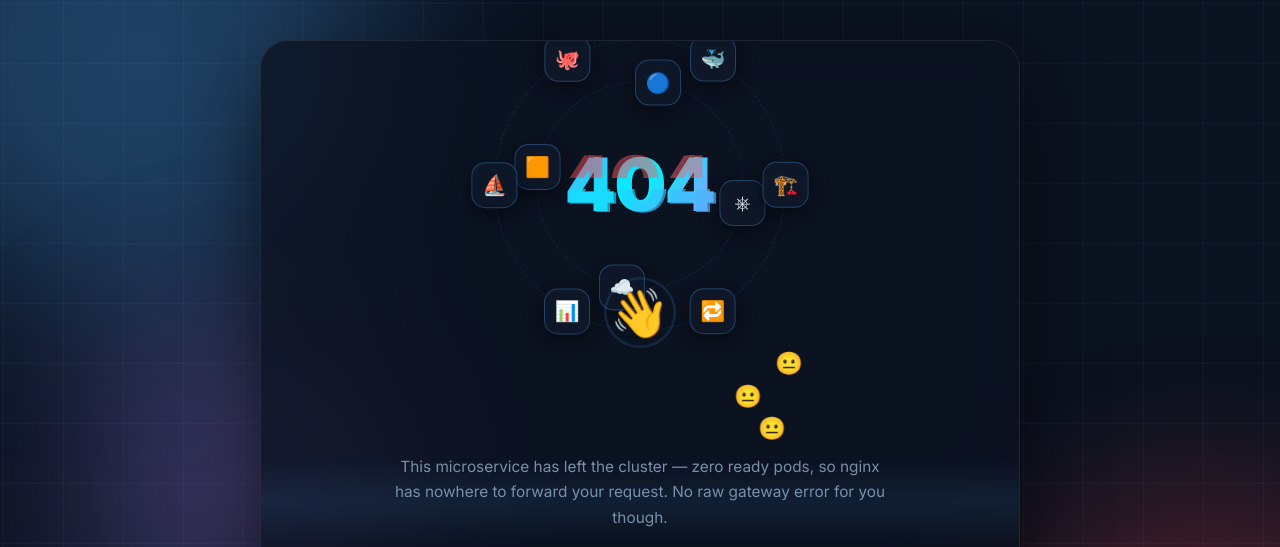
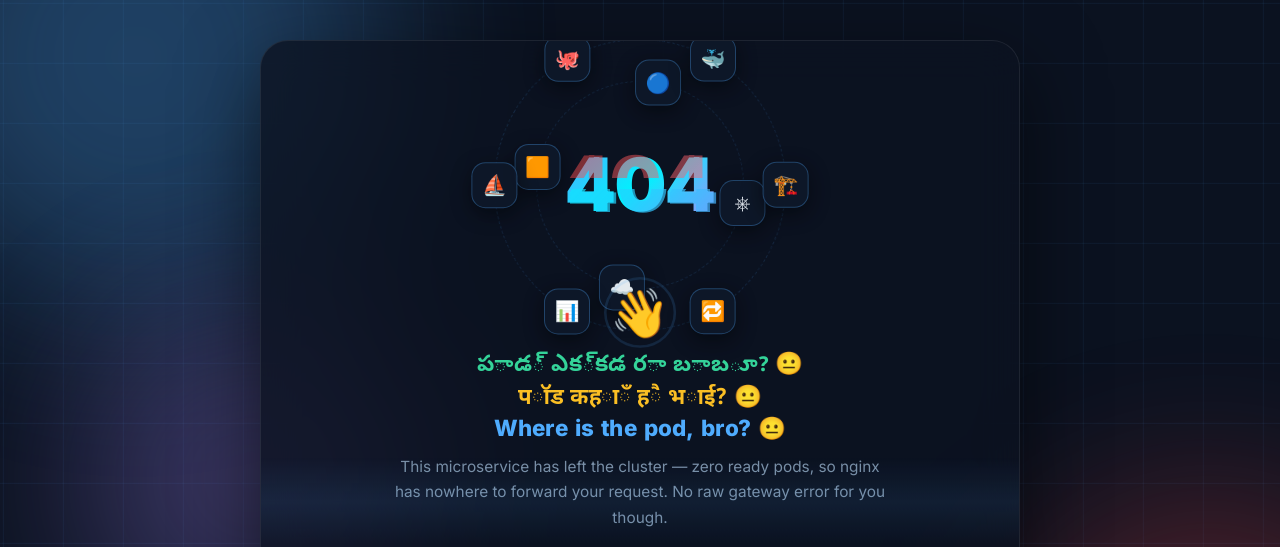
Before and after one commit to Keerthireddy-keerthi/azure_microservice_banking_application, a plain HTML site: page frontend/banking-ui/public/error.html in a window 1280 px wide. Shown: the top 547 px of the page. Drawn offline with Linux system fonts and the light colour scheme.

Commit message:
fix(404): make 3-language lines solid colour so they are always visible

```diff
--- a/frontend/banking-ui/public/error.html
+++ b/frontend/banking-ui/public/error.html
@@ -136,20 +136,15 @@
     .say { display: flex; flex-direction: column; align-items: center; gap: 1px; margin-top: 8px; }
     .goodbye {
       margin: 0; font-size: clamp(1rem, 3.2vw, 1.4rem); font-weight: 800;
-      /* Solid visible fallback: if the gradient text-clip below is not honoured
-         the letters still show in this colour instead of staying invisible. */
+      /* Solid, always-visible colour. The gradient text-clip trick was leaving
+         the glyphs invisible on some browsers (text only appeared when selected),
+         so the lines now use a plain visible colour instead. */
       color: var(--c1, #4facfe);
     }
-    /* Only browsers that support clipping the background to the text switch the
-       letters to transparent so the gradient shows through. */
-    @supports ((-webkit-background-clip: text) or (background-clip: text)) {
-      .goodbye {
-        background-image: linear-gradient(135deg, var(--c1, #4facfe), var(--c2, #00f2fe));
-        -webkit-background-clip: text; background-clip: text;
-      }
-      .goodbye span { color: transparent; -webkit-text-fill-color: transparent; }
+    .goodbye span {
+      display: inline-block; animation: letterDrop .5s ease both;
+      color: var(--c1, #4facfe); -webkit-text-fill-color: currentColor;
     }
-    .goodbye span { display: inline-block; animation: letterDrop .5s ease both; }
     .goodbye .sp { width: .3em; }
     /* colour emoji must keep its own fill, otherwise it renders invisible */
     .goodbye .emo { color: #e0e6ed; -webkit-text-fill-color: initial; }
```
